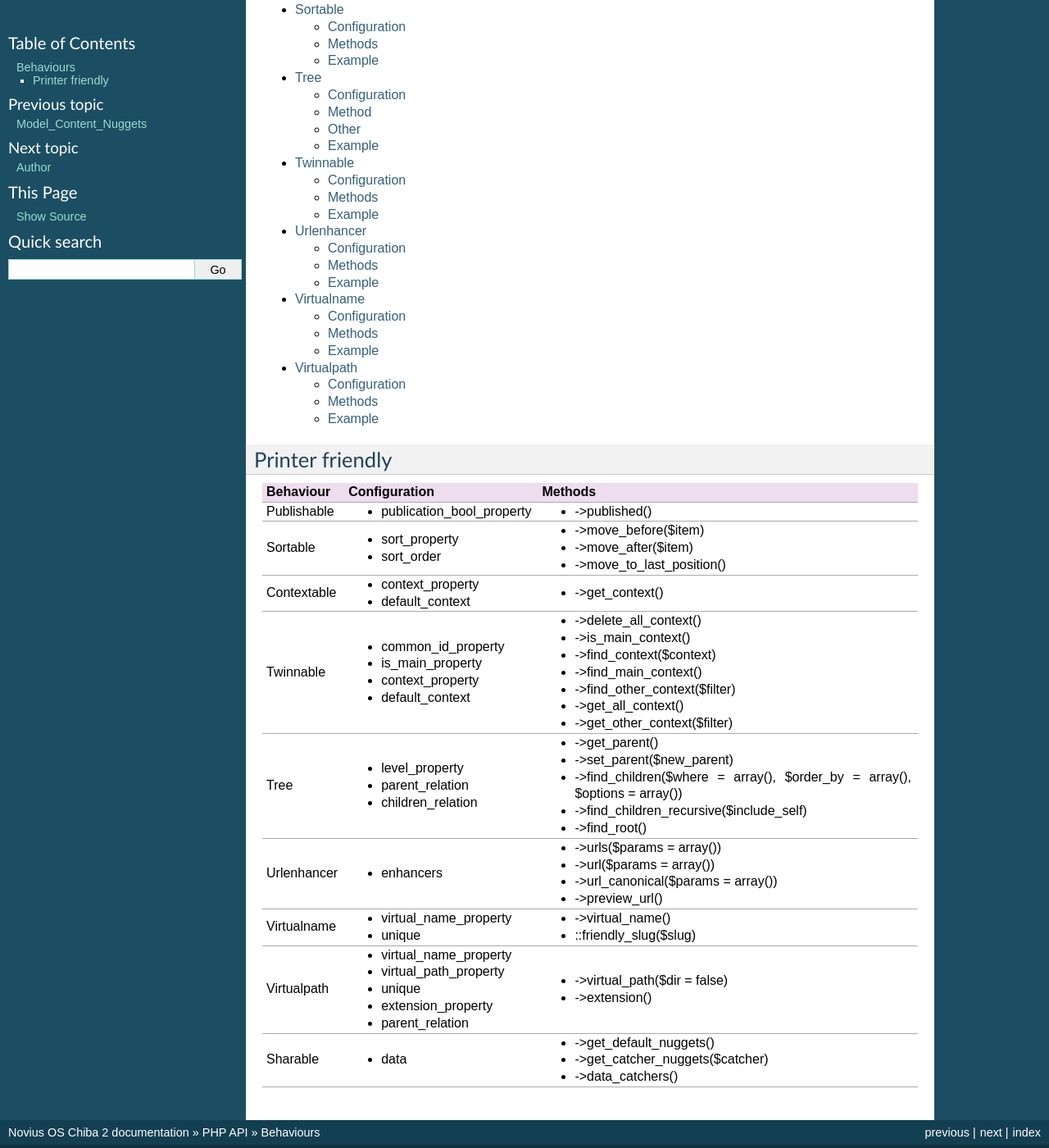
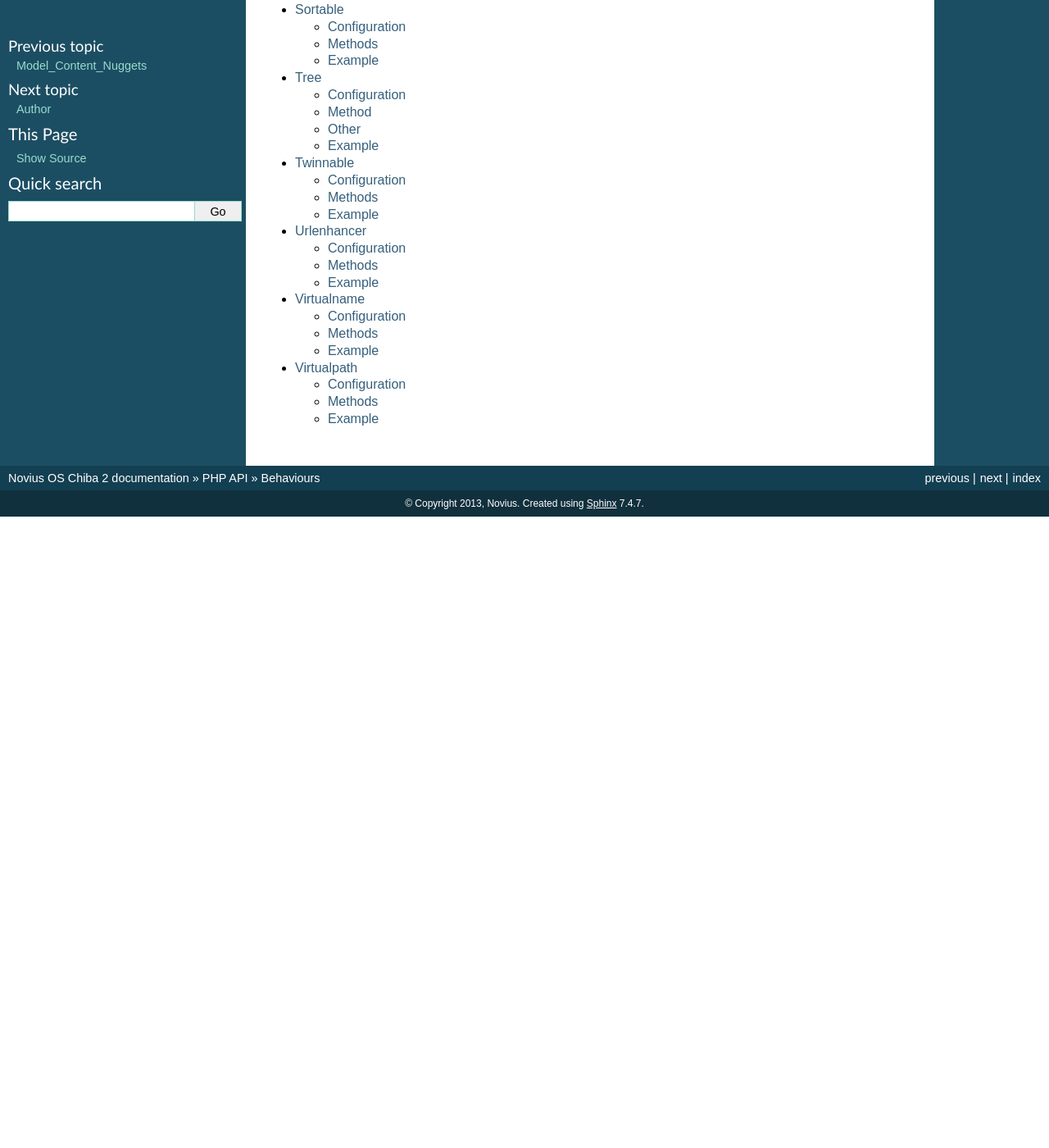
Before and after one commit to vrcAlbert/documentation-api, a Sphinx documentation site: the page built from source/php/behaviours/index.rst, in a window 1280 px wide and 1400 px high, scrolled down 506 px. Shown: the whole window at 82% size. Built offline with Sphinx 7.4.7, drawn with Linux system fonts in a browser that asks for light colours; after the commit the page ends 1136 px from its top, so only the background shows below that.

```diff
--- a/source/php/behaviours/index.rst
+++ b/source/php/behaviours/index.rst
@@ -7,44 +7,3 @@
 	:glob:
 
 	*
-
-
-Printer friendly
-****************
-
-============= ================================ ===============================================================================
-Behaviour     Configuration                    Methods
-============= ================================ ===============================================================================
-Publishable   * publication_bool_property      * ->published()
-Sortable      * sort_property                  * ->move_before($item)
-              * sort_order                     * ->move_after($item)
-                                               * ->move_to_last_position()
-Contextable   * context_property               * ->get_context()
-              * default_context
-Twinnable     * common_id_property             * ->delete_all_context()
-              * is_main_property               * ->is_main_context()
-              * context_property               * ->find_context($context)
-              * default_context                * ->find_main_context()
-                                               * ->find_other_context($filter)
-                                               * ->get_all_context()
-                                               * ->get_other_context($filter)
-Tree          * level_property                 * ->get_parent()
-              * parent_relation                * ->set_parent($new_parent)
-              * children_relation              * ->find_children($where = array(), $order_by = array(), $options = array())
-                                               * ->find_children_recursive($include_self)
-                                               * ->find_root()
-Urlenhancer   * enhancers                      * ->urls($params = array())
-                                               * ->url($params = array())
-                                               * ->url_canonical($params = array())
-                                               * ->preview_url()
-Virtualname   * virtual_name_property          * ->virtual_name()
-              * unique                         * ::friendly_slug($slug)
-Virtualpath   * virtual_name_property          * ->virtual_path($dir = false)
-              * virtual_path_property          * ->extension()
-              * unique
-              * extension_property
-              * parent_relation
-Sharable      * data                           * ->get_default_nuggets()
-                                               * ->get_catcher_nuggets($catcher)
-                                               * ->data_catchers()
-============= ================================ ===============================================================================
```
Also changed, not shown: source/php/behaviours/twinnable.rst (+29 -2 lines).
